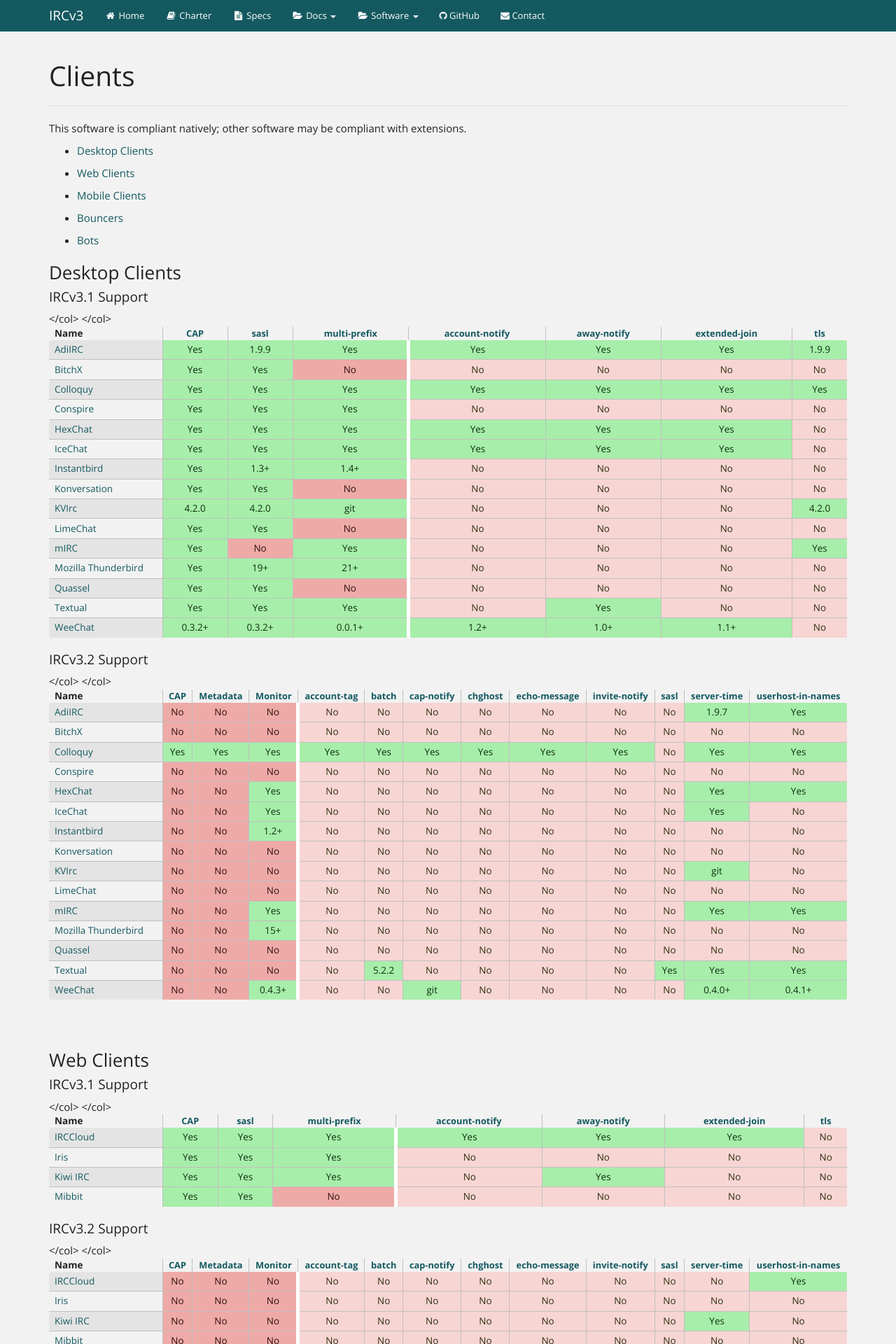
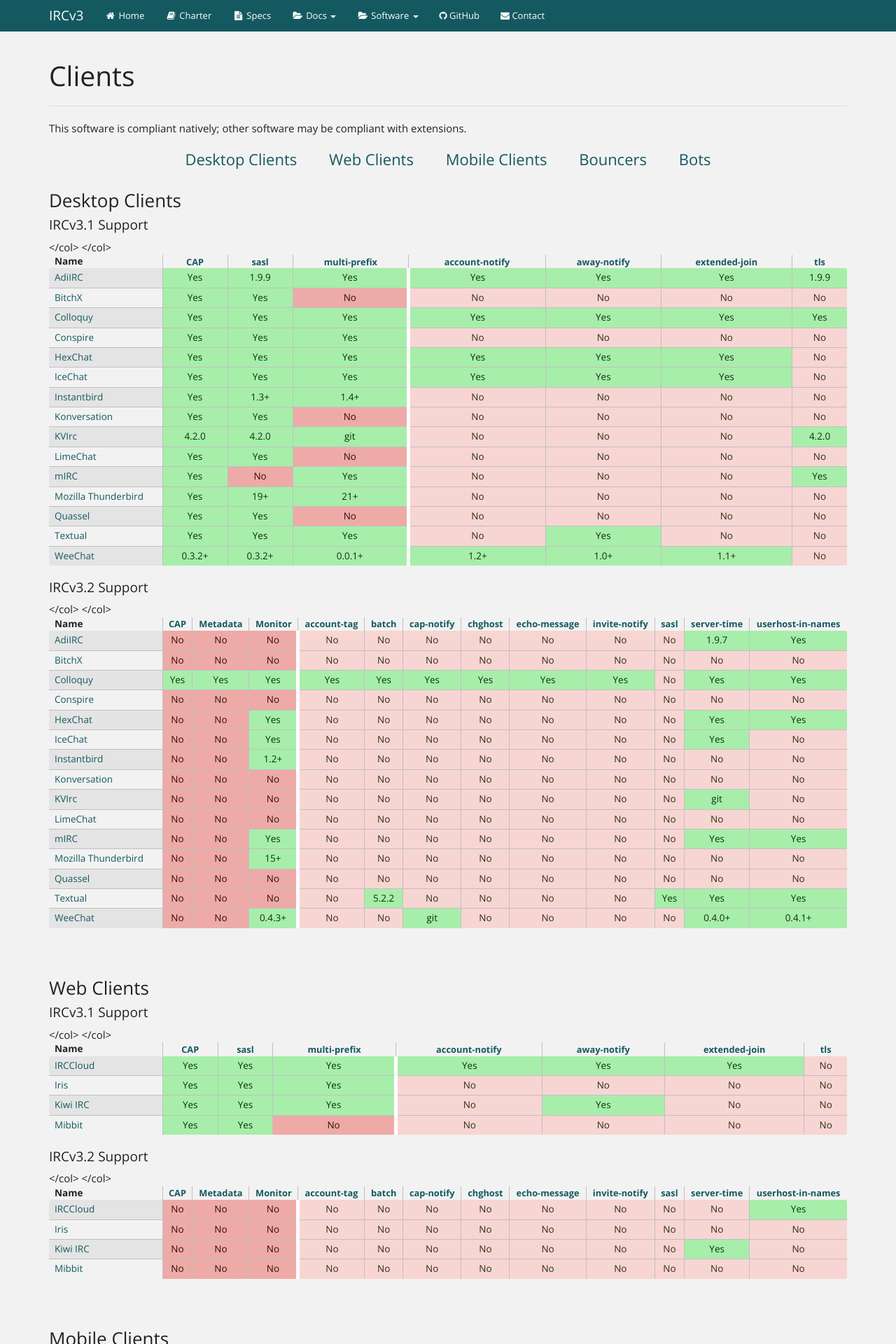
Before and after one commit to ircv3/ircv3.github.io, a Jekyll site: the page built from software/clients.md, in a window 1280 px wide. Shown: the top 1920 px of the page at 70% size. Built offline with Jekyll 4.4.1, drawn with Linux system fonts in a browser that asks for light colours.

Commit message:
clients: Improve section links

```diff
--- a/css/ircv3-style.css
+++ b/css/ircv3-style.css
@@ -276,9 +276,9 @@
     text-align: center;
     margin: 0 auto 0.6rem;
 }
-.participant {
+.flexy-list > a {
     display: inline-block;
-    padding: 0.5rem;
+    padding: 0.75rem 2rem;
 }
 
 .spec-link {
--- a/software/clients.md
+++ b/software/clients.md
@@ -4,9 +4,11 @@
 ---
 This software is compliant natively; other software may be compliant with extensions.
 
+<div class="irc-sw-list flexy-list">
 {% for type in site.data.sw_clients %}
-* [{{ type.name }}](#{{ type.name | slugify }})
+<a href="#{{ type.name | slugify }}">{{ type.name }}</a>
 {% endfor %}
+</div>
 
 {% for type in site.data.sw_clients %}
 {% include software_list.html %}
```
